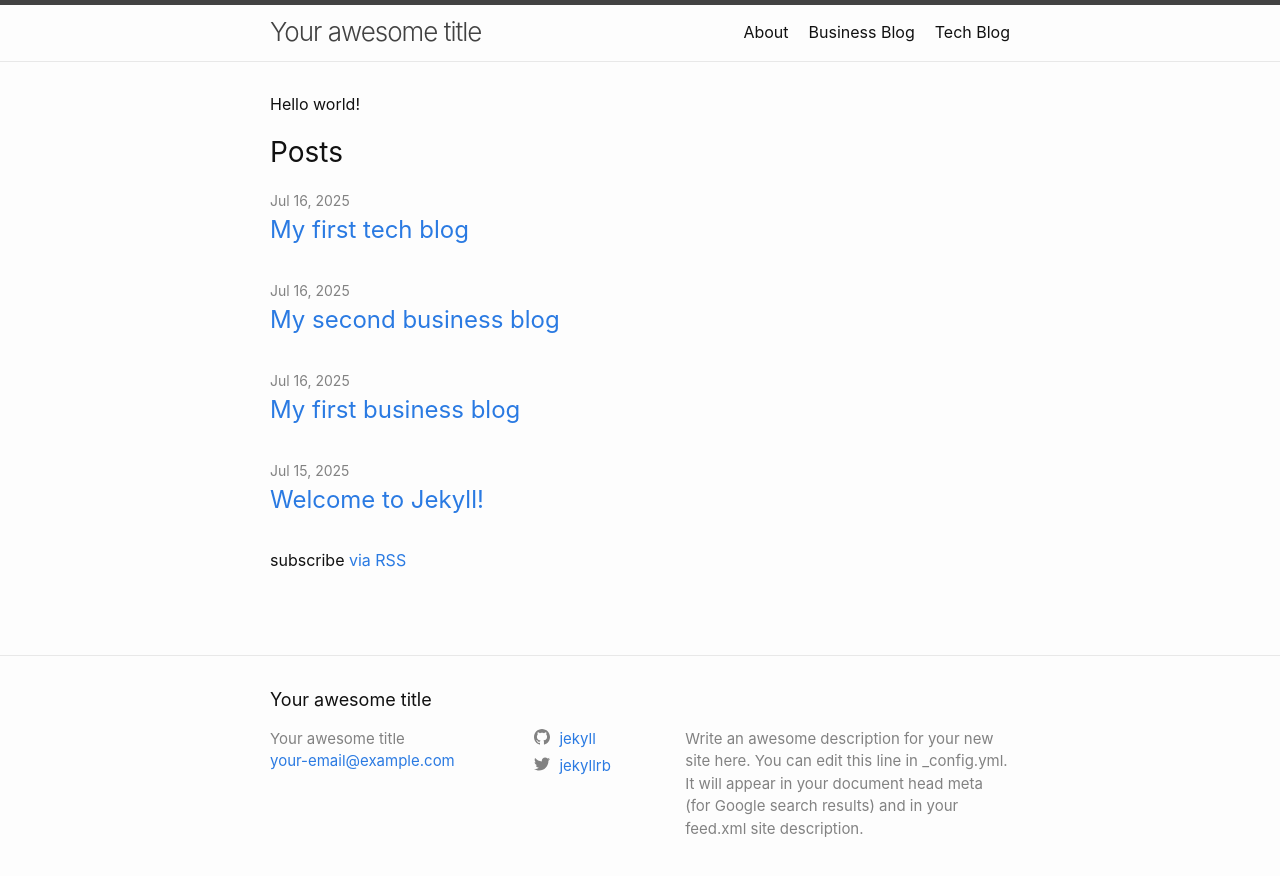
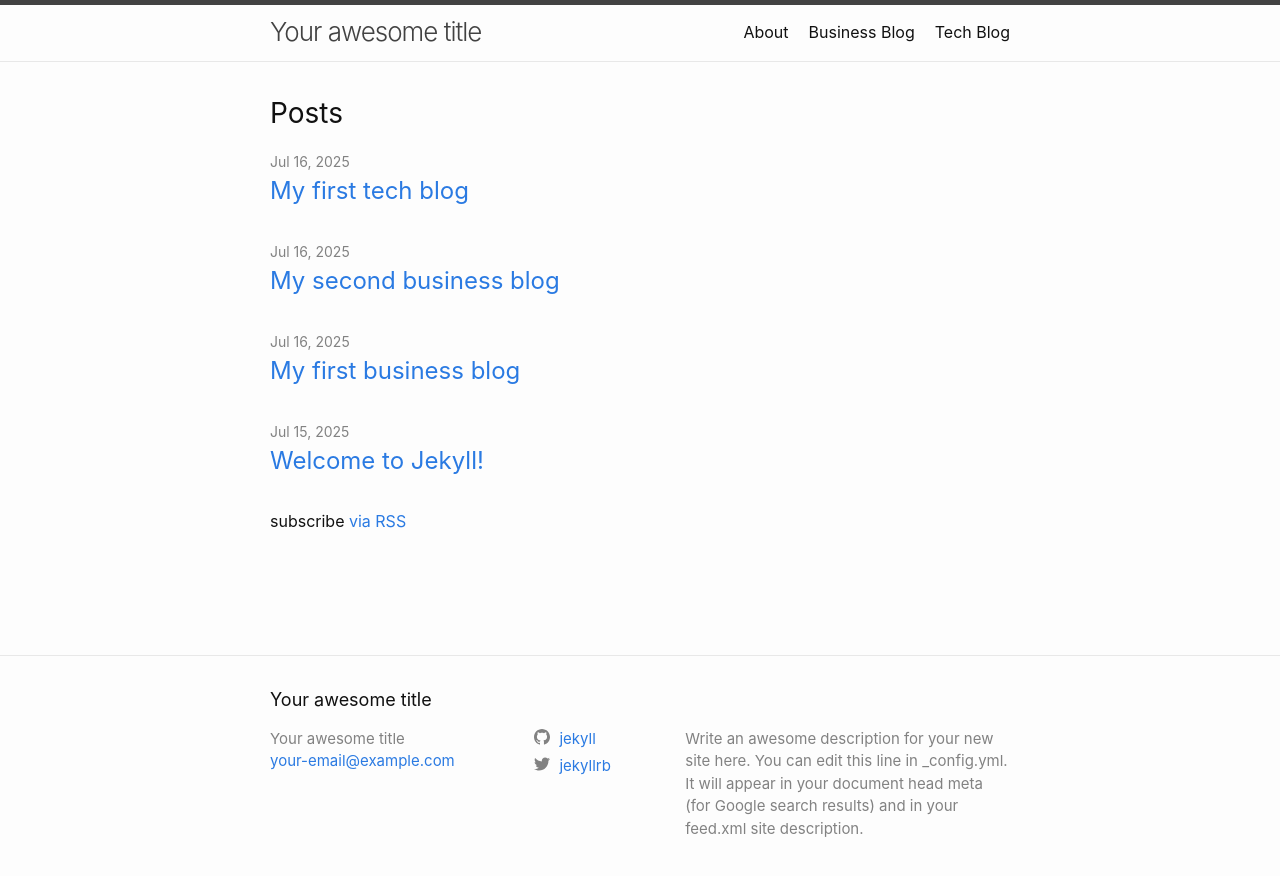
Before and after one commit to spaceboyblog/github-pages-with-docker, a Jekyll site: the page built from index.md, in a window 1280 px wide. Shown: the top 876 px of the page. Built offline with Jekyll 4.4.1, drawn with Linux system fonts in a browser that asks for light colours.

Commit message:
# theme: minima

```diff
--- a/_config.yml
+++ b/_config.yml
@@ -26,7 +26,7 @@ github_username:  jekyll
 
 # Build settings
 markdown: kramdown
-theme: minima
+# theme: minima
 plugins:
   - jekyll-feed
 
--- a/index.md
+++ b/index.md
@@ -4,4 +4,3 @@
 
 layout: home
 ---
-Hello world!
```
